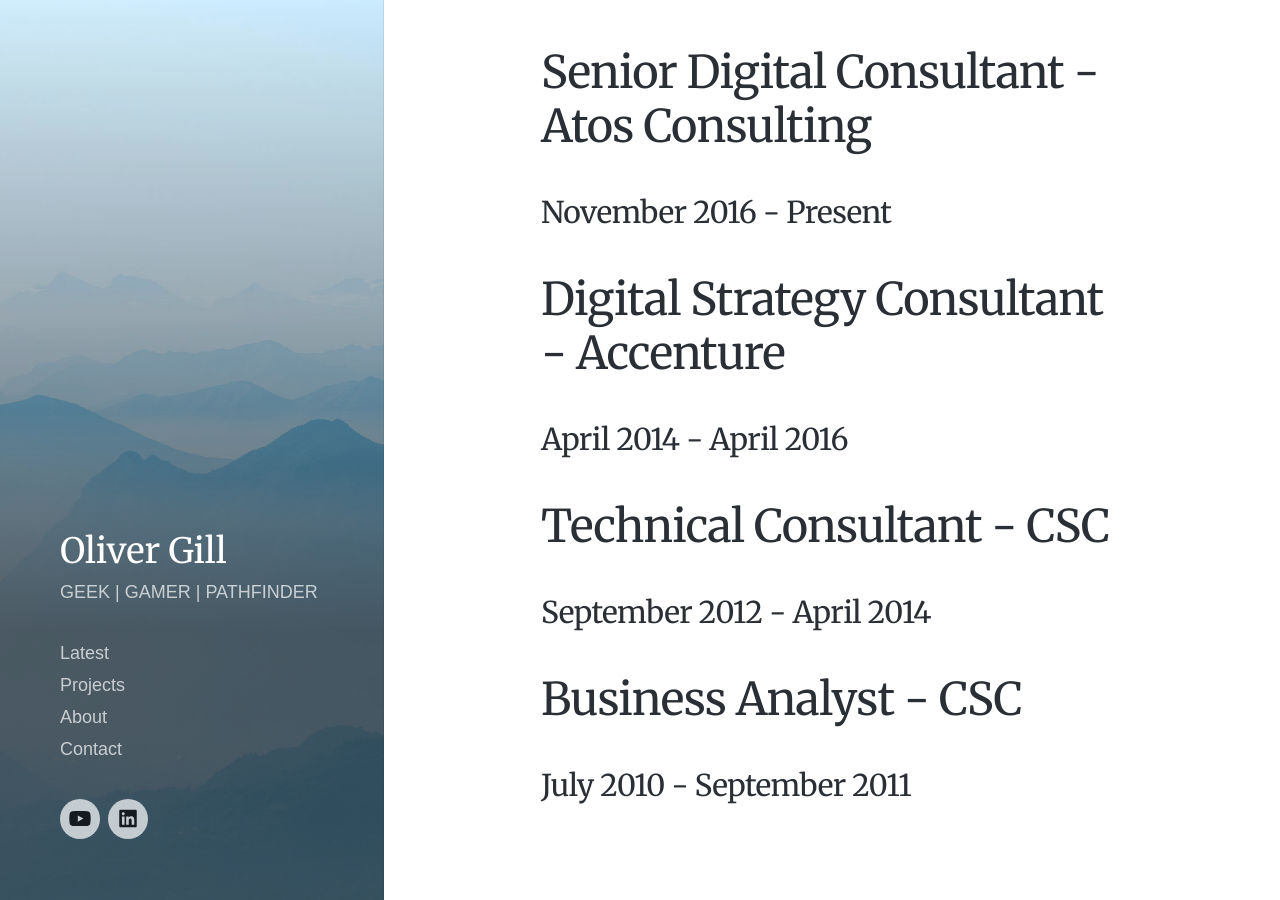
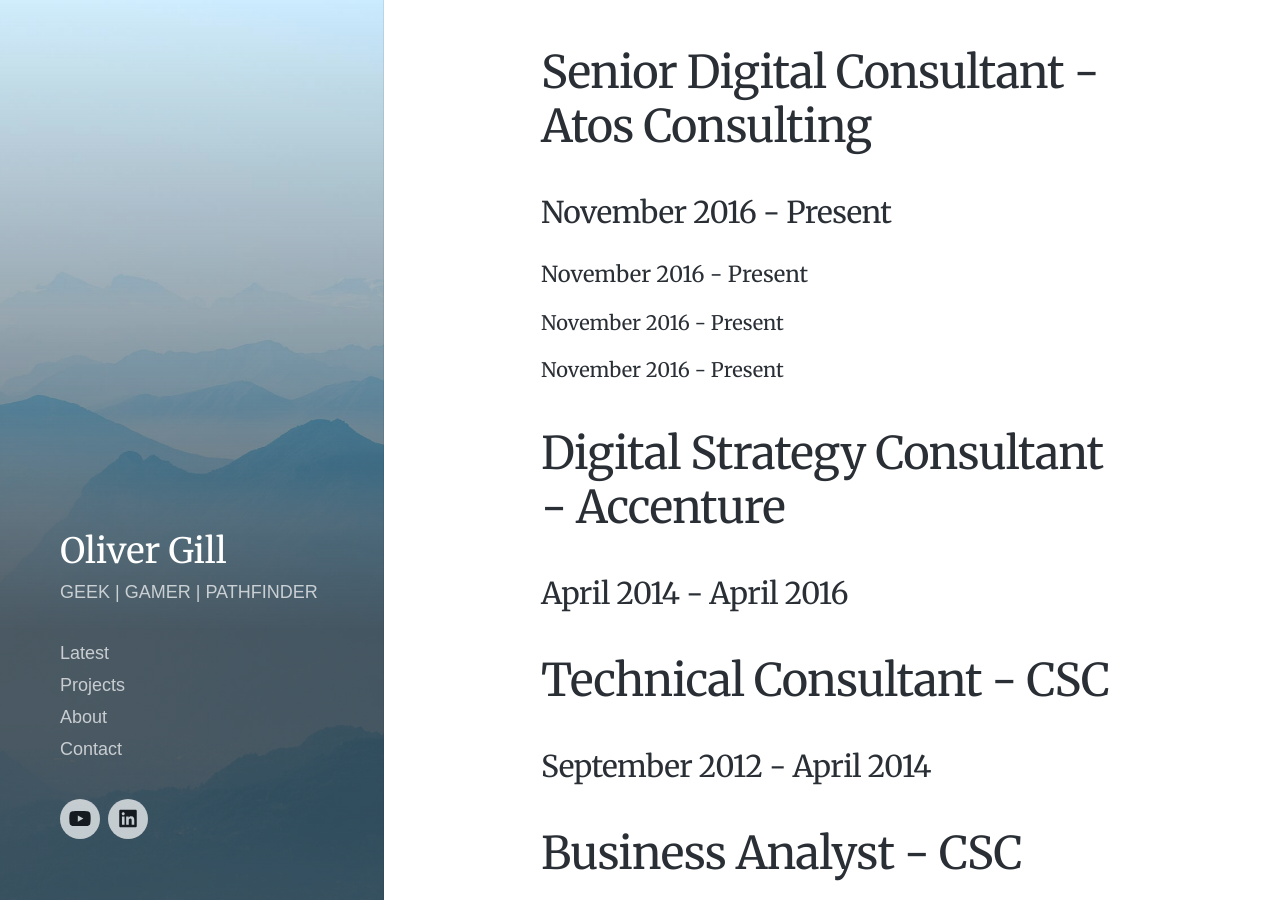
Before and after one commit to olivergillcom/olivergillblog.github.io, a Jekyll site: the page built from _pages/about.md, in a window 1280 px wide and 900 px high, scrolled down 2766 px. Built offline with Jekyll 4.4.1, drawn with Linux system fonts in a browser that asks for light colours; nearby versions of some CDN libraries; some web fonts are replaced.

Commit message:
Update about.md

```diff
--- a/_pages/about.md
+++ b/_pages/about.md
@@ -33,7 +33,9 @@ Oli is a Digital Consultant experienced in digital strategy, business developmen
 
 ## Senior Digital Consultant - Atos Consulting
 ### November 2016 - Present
-
+#### November 2016 - Present
+##### November 2016 - Present
+###### November 2016 - Present
 
 ## Digital Strategy Consultant - Accenture
 ### April 2014 - April 2016
```
